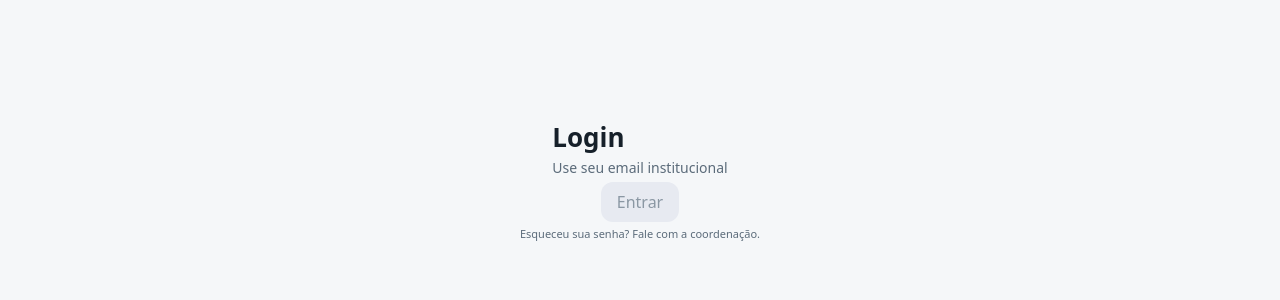
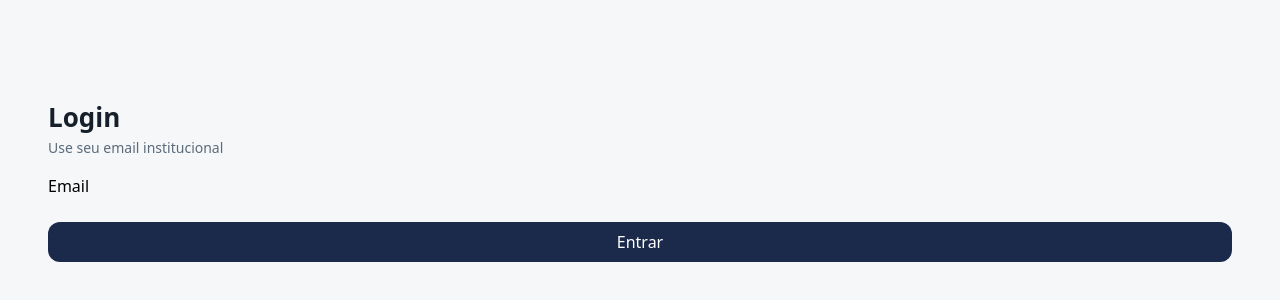
Before and after one commit to Marco-Veio/sistema-de-gestao-escolar-frontend, a Next.js app: page / in a window 1280 px wide. Shown: the part 220-520 px from the top of the page. Built offline with nearby package versions, Linux system fonts and the light colour scheme.

Commit message:
começo do input

```diff
--- a/app/globals.css
+++ b/app/globals.css
@@ -62,8 +62,3 @@
   --breakpoint-tablet: 640px;
   --breakpoint-desktop: 1024px;
 }
-
-body {
-  margin: 0;
-  padding: 0;
-}
--- a/app/layout.tsx
+++ b/app/layout.tsx
@@ -23,7 +23,7 @@ export default function RootLayout({ children }: LayoutProps<"/">) {
       lang="en"
       className={`${geistSans.variable} ${geistMono.variable} h-full antialiased`}
     >
-      <body className="min-h-full flex flex-col">{children}</body>
+      <body className="h-full flex flex-col">{children}</body>
     </html>
   );
 }
--- a/app/page.tsx
+++ b/app/page.tsx
@@ -1,24 +1,22 @@
 import Button from "@/components/Button";
+import Input from "@/components/Input";
 
 export default function Login() {
   return (
-    <div className="flex flex-col items-center justify-center h-screen w-screen gap-xs bg-background">
-      <div>
+    <div className="h-screen w-screen">
+      <div className="h-full w-full flex flex-col items-center justify-center px-3xl gap-lg bg-background">
+        <div className="w-full">
           <h1 className="text-h1 font-h1 text-text">Login</h1>
           <p className="text-body font-body text-text-muted">
             Use seu email institucional
           </p>
         </div>
 
-      <form>
-        <Button variant="danger" disabled>
-          Entrar
-        </Button>
+        <form className="flex flex-col w-full">
+          <Input id="email" label="Email" />
+          <Button variant="primary">Entrar</Button>
         </form>
-
-      <p className="text-caption font-caption text-text-muted">
-        Esqueceu sua senha? Fale com a coordenação.
-      </p>
+      </div>
     </div>
   );
 }
--- /dev/null
+++ b/components/Input.tsx
@@ -0,0 +1,23 @@
+import { ComponentProps } from "react";
+
+interface Props extends ComponentProps<"input"> {
+  variant?: "primary";
+  label?: string;
+  caption?: string;
+}
+
+export default function Input({
+  variant,
+  id,
+  label,
+  caption,
+  ...props
+}: Props) {
+  return (
+    <div className="flex flex-col">
+      <label htmlFor={id}>{label}</label>
+      <input id={id} {...props} />
+      <p>{caption}</p>
+    </div>
+  );
+}
```
Lines whose indentation alone changed are shown as unchanged.
